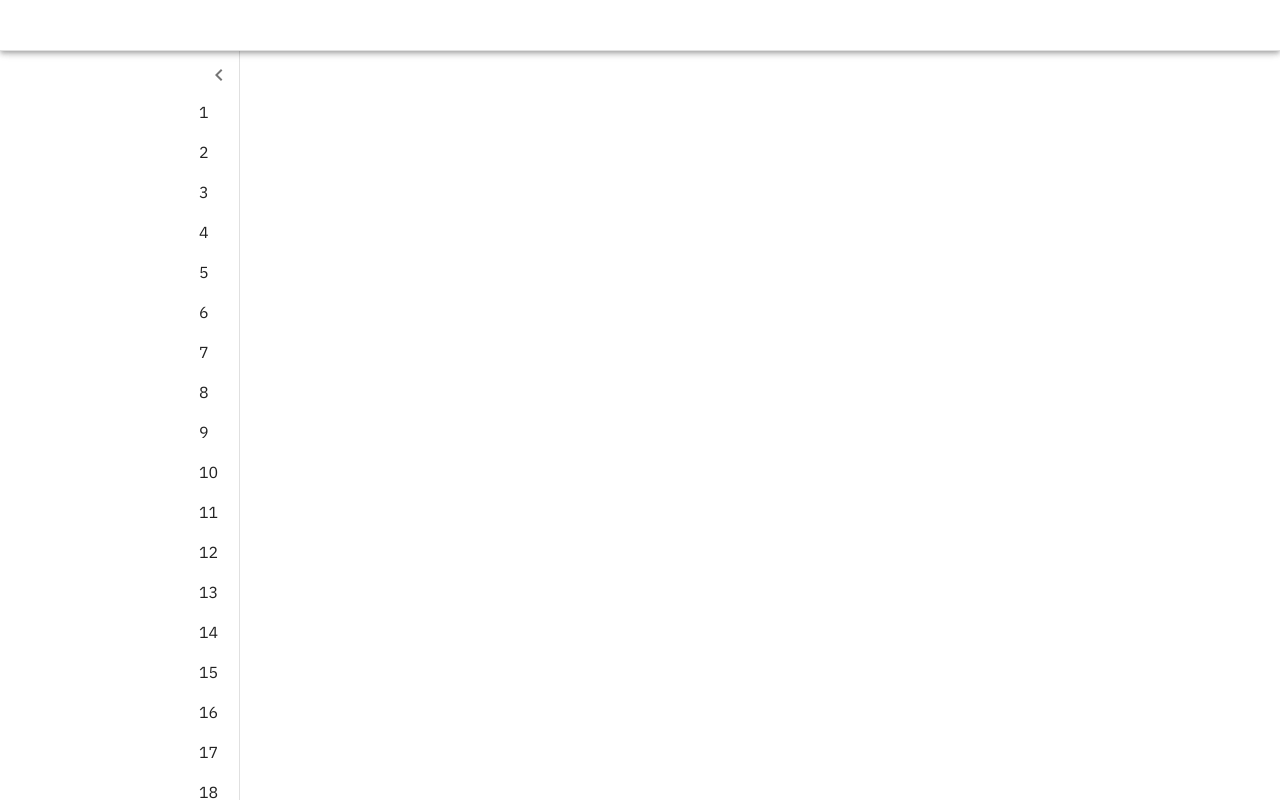
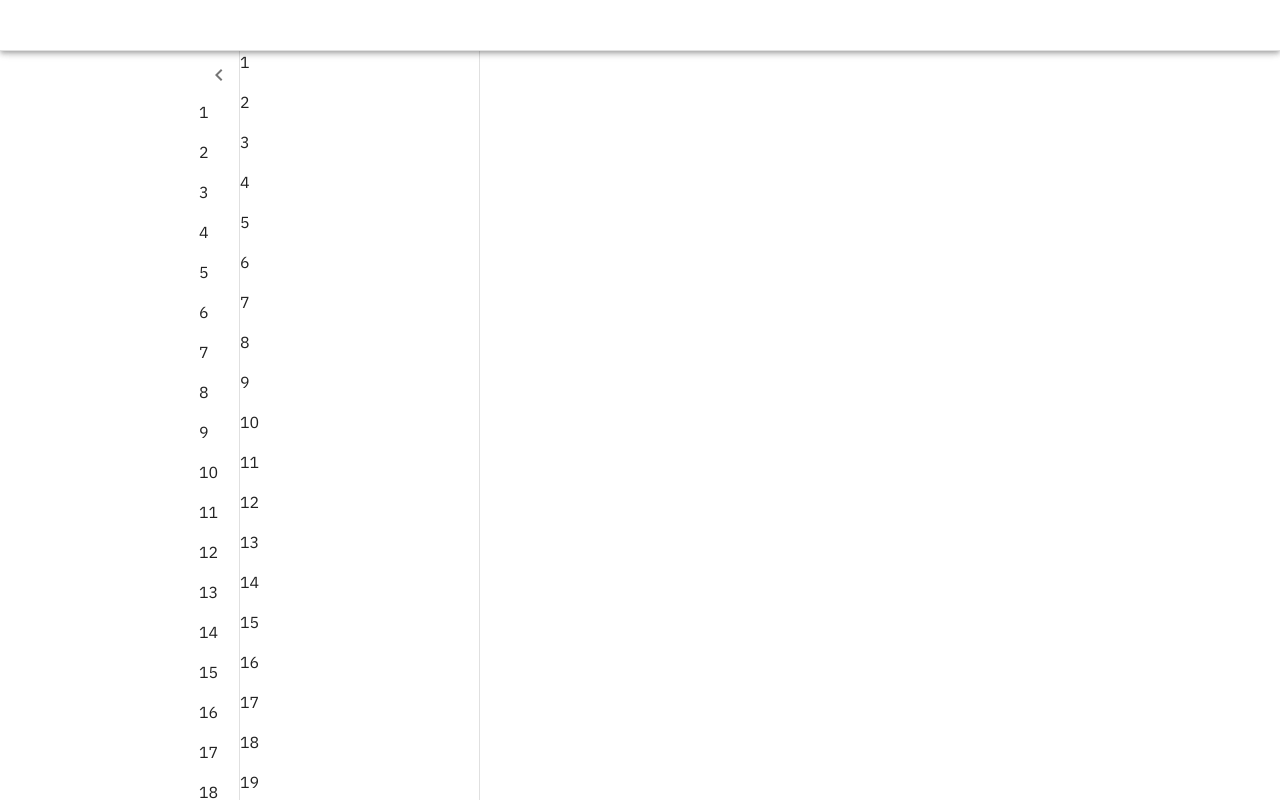
Before and after one commit to Felipe-builder/full-stack-django-drf-channels-react-project-djchat, a React (Vite) app in the folder reactchat/: page / in a window 1280 px wide. Built offline with nearby package versions, Linux system fonts and the light colour scheme; a web font is replaced by a local one.

Commit message:
Build: Secondary Draw (Part-1) Framework

```diff
--- a/reactchat/src/pages/Home.tsx
+++ b/reactchat/src/pages/Home.tsx
@@ -1,6 +1,7 @@
 import { Box, CssBaseline } from "@mui/material";
 import PrimaryAppBar from "./templates/PrimaryAppBar";
 import PrimaryDraw from "./templates/PrimaryDraw";
+import SecondaryDraw from "./templates/SecondaryDraw";
 
 const Home = () => {
   return (
@@ -11,7 +12,7 @@
         <CssBaseline />
         <PrimaryAppBar />
         <PrimaryDraw></PrimaryDraw>
-        Home
+        <SecondaryDraw></SecondaryDraw>
       </Box>
     </>
   )
--- a/reactchat/src/pages/templates/PrimaryDraw.tsx
+++ b/reactchat/src/pages/templates/PrimaryDraw.tsx
@@ -65,7 +65,7 @@
       PaperProps={{
         sx: {
           mt: `${theme.primaryAppBar.height}px`,
-          height: `calc(100vh - ${theme.primaryAppBar.height})`,
+          height: `calc(100vh - ${theme.primaryAppBar.height}px )`,
           width: theme.primaryDraw.width
 
         },
--- /dev/null
+++ b/reactchat/src/pages/templates/SecondaryDraw.tsx
@@ -0,0 +1,31 @@
+import { Box, Typography } from "@mui/material"
+import { useTheme } from "@mui/material/styles"
+
+
+
+const SecondaryDraw = () => {
+  const theme = useTheme();
+
+  return (
+    <Box
+      sx={{
+        minWidth: `${theme.secondaryDraw.width}px`,
+        height: `calc(100vh - ${theme.primaryAppBar.height}px )`,
+        mt: `${theme.primaryAppBar.height}px`,
+        borderRight: `1px solid ${theme.palette.divider}`,
+        display: { xs: "none", sm: "block"},
+        overflow: "auto",
+      }}
+    >
+      {
+        [...Array(50)].map((_, i) => (
+          <Typography key={i} paragraph>
+            {i + 1}
+          </Typography>
+        ))
+      }
+    </Box>
+  )
+}
+
+export default SecondaryDraw
--- a/reactchat/src/theme/theme.tsx
+++ b/reactchat/src/theme/theme.tsx
@@ -9,6 +9,10 @@
       width: number;
       closed: number;
     };
+    secondaryDraw: {
+      width: number;
+      // closed: number;
+    };
   }
   interface ThemeOptions {
     primaryAppBar: {
@@ -17,6 +21,10 @@
     primaryDraw: {
       width: number;
       closed: number;
+    };
+    secondaryDraw: {
+      width: number;
+      // closed: number;
     };
   }
 }
@@ -33,6 +41,10 @@
       width: 240,
       closed: 70
     },
+    secondaryDraw: {
+      width: 240,
+      // closed: 70
+    },
     components: {
       MuiAppBar: {
         defaultProps: {
```
